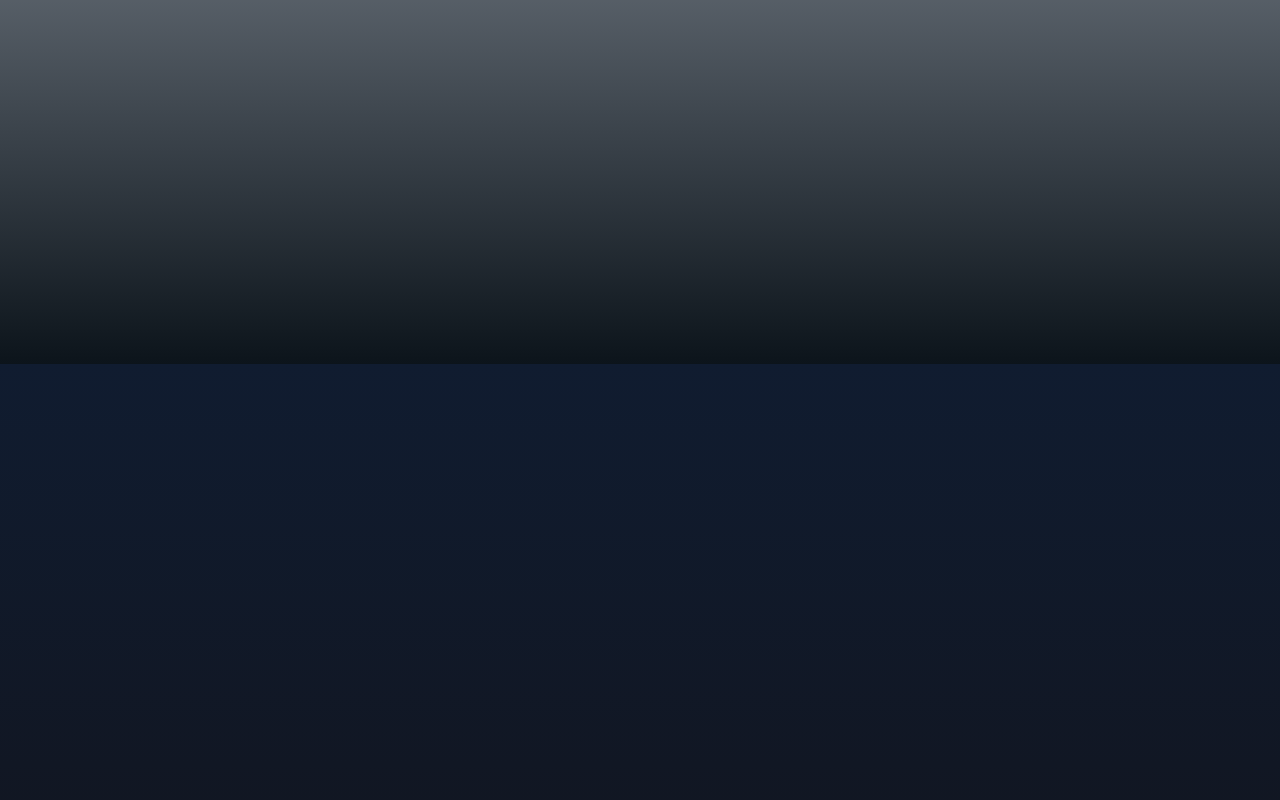
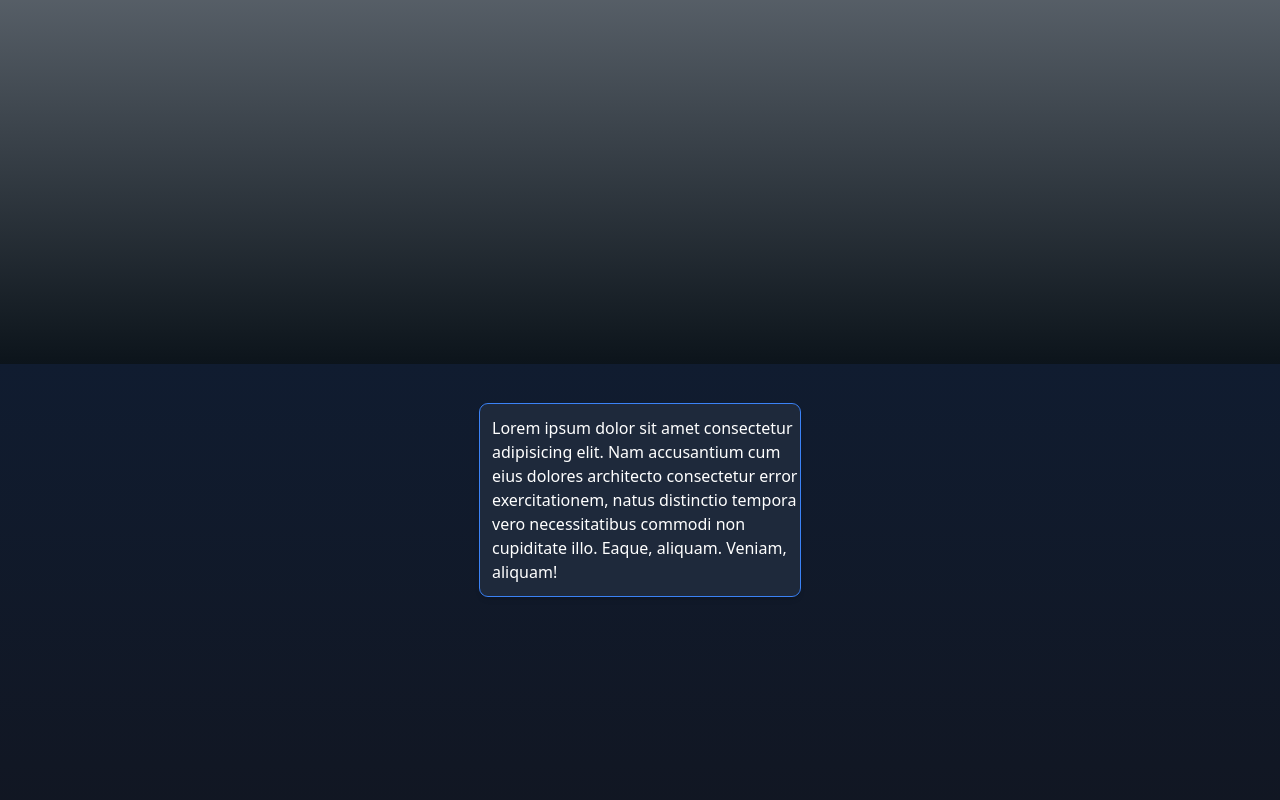
Before and after one commit to junaaxya/Web-Portofolio, a website: page index.html in a window 1280 px wide. Shown: the part 436-1236 px from the top of the page. Drawn offline with Linux system fonts and the light colour scheme.

Commit message:
add card

```diff
--- a/index.html
+++ b/index.html
@@ -38,6 +38,9 @@
 
     <section id="service" class="">
      <div class="container bg-gradient-to-t from-linear1 to-linear2 h-screen w-full">
+      <div class="w-full h-full pt-10 ">
+        <div class=" w-80  h-48 outline outline-offset-0 outline-1 outline-blue-500 rounded-lg shadow-md   bg-slate-800 mx-auto flex"><p class="justify-center items-center ml-3 text-white mt-3">Lorem ipsum dolor sit amet consectetur adipisicing elit. Nam accusantium cum eius dolores architecto consectetur error exercitationem, natus distinctio tempora vero necessitatibus commodi non cupiditate illo. Eaque, aliquam. Veniam, aliquam!</p></div>
+      </div>
 
      </div>
     </section>
```
Also changed, not shown: src/style/output.css.
